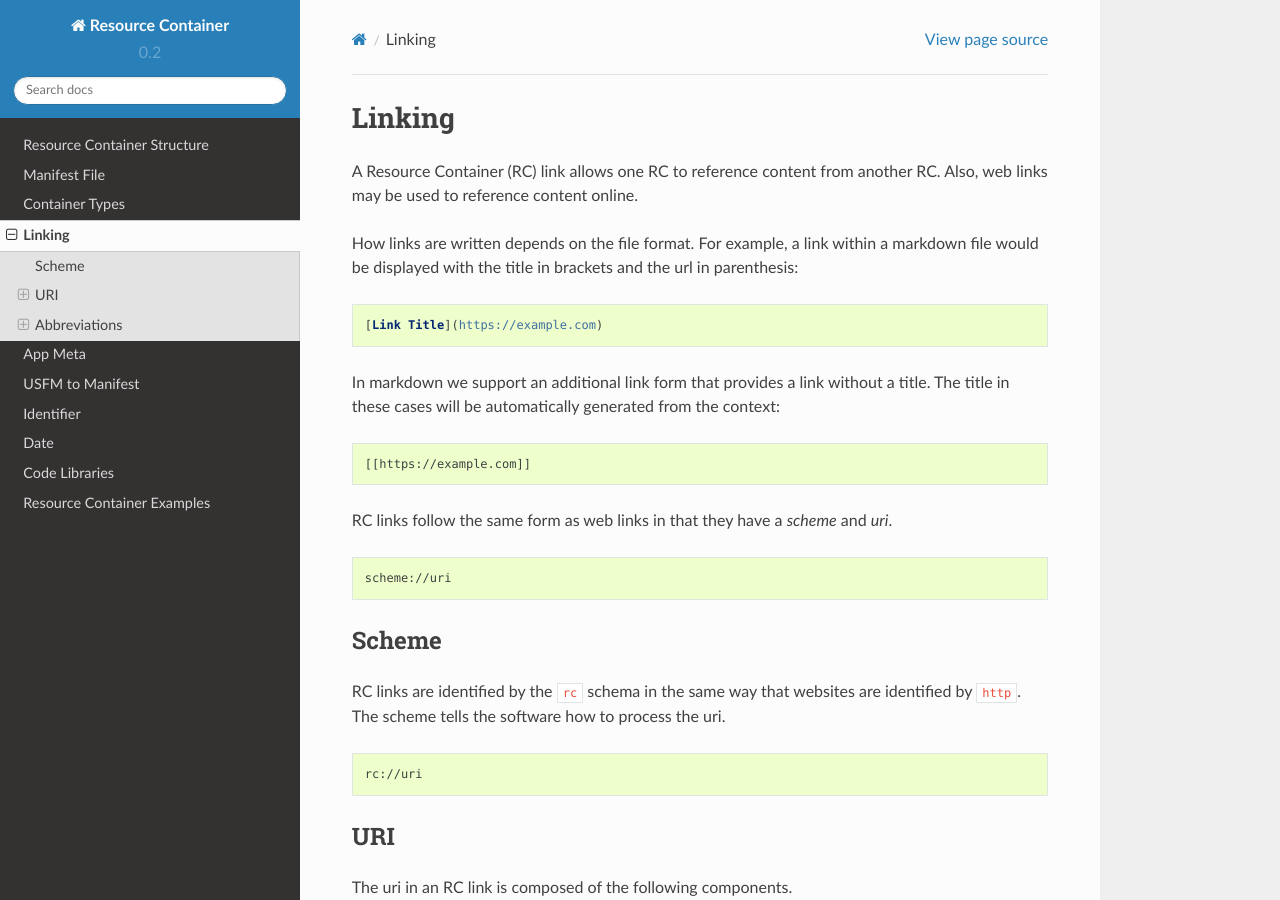
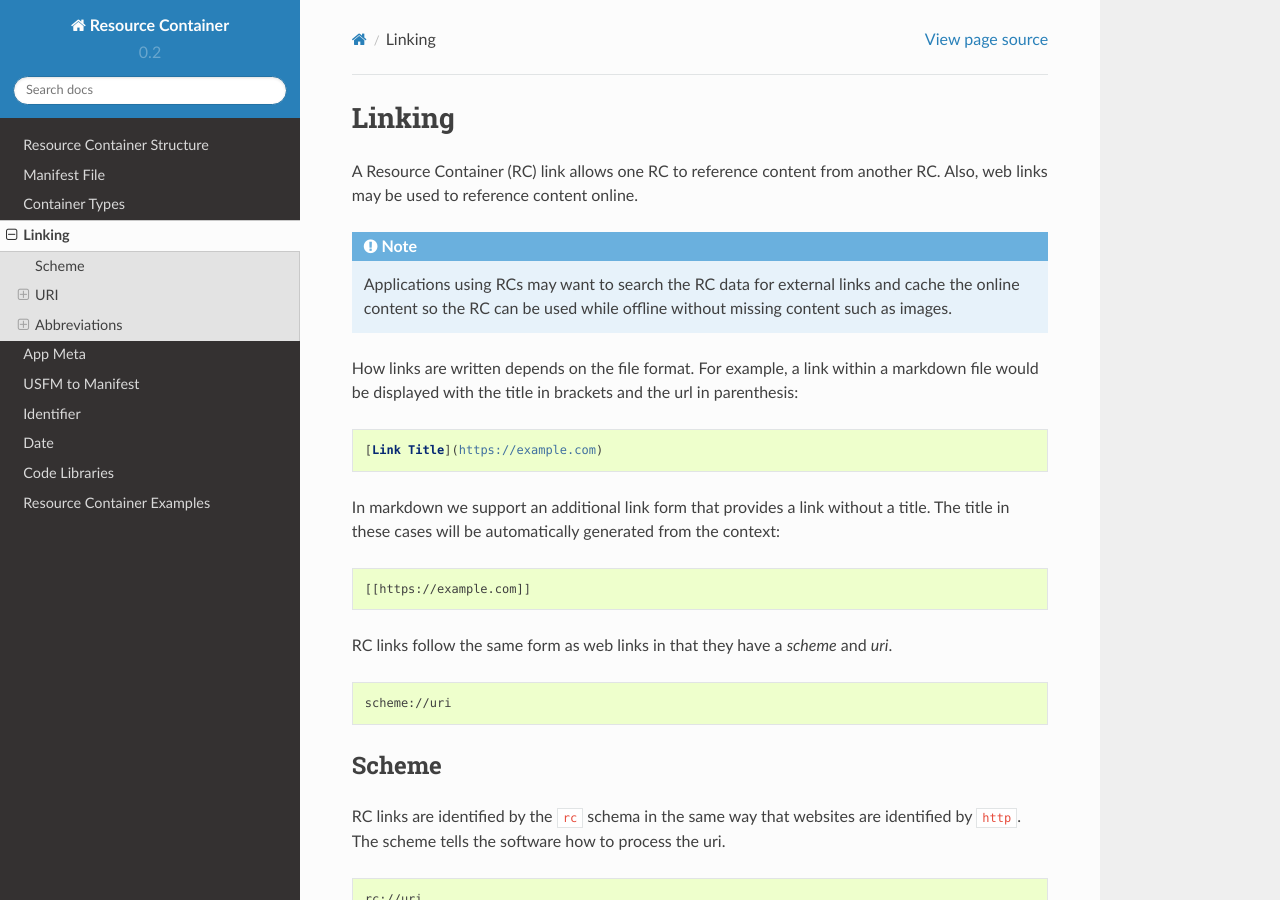
Before and after one commit to unfoldingWord-dev/Resource-Container, a Sphinx documentation site: the page built from docs/linking.rst, in a window 1280 px wide and 900 px high. Built offline with Sphinx 7.4.7 and the Read the Docs theme 2.0.0, drawn with Linux system fonts in a browser that asks for light colours.

Commit message:
updated implementation suggestions

```diff
--- a/docs/app_meta.rst
+++ b/docs/app_meta.rst
@@ -40,5 +40,5 @@ unfoldingWord uses dynamically provided localization files for use in the app in
 
 .. code-block:: none
 
-    my_rc/.apps/ufw/
+    my_rc/.apps/uw/
         |-app_words.json
--- a/docs/linking.rst
+++ b/docs/linking.rst
@@ -5,6 +5,10 @@ Linking
 
 A Resource Container (RC) link allows one RC to reference content from another RC.
 Also, web links may be used to reference content online.
+
+.. note:: Applications using RCs may want to search the RC data for external links and cache the online content
+    so the RC can be used while offline without missing content such as images.
+
 
 How links are written depends on the file format.
 For example, a link within a markdown file would be displayed with the title in brackets and the url in parenthesis:
```
